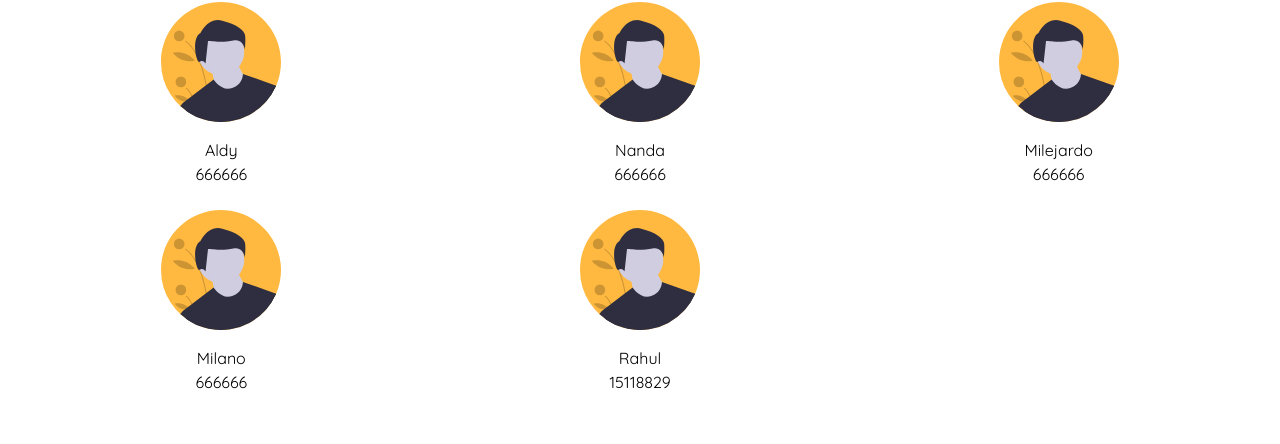
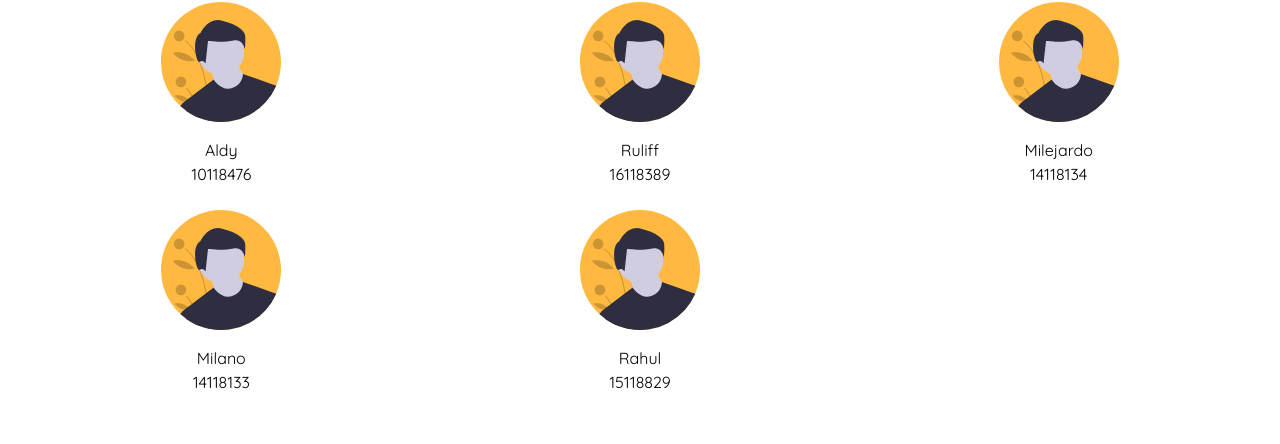
Before and after one commit to rahulsya/gocooking, a React (Create React App) app: page /about in a window 1280 px wide. Shown: the part 246-690 px from the top of the page. Built offline with nearby package versions, Linux system fonts and the light colour scheme; no server answers.

Commit message:
Update About.js

```diff
--- a/src/page/About.js
+++ b/src/page/About.js
@@ -8,19 +8,19 @@ import {ReactComponent as Member} from '../assets/images/user.svg'
 const members=[
     {
         nama:'Aldy',
-        npm:666666
+        npm:10118476
     },
     {
-        nama:'Nanda',
-        npm:666666
+        nama:'Ruliff',
+        npm:16118389
     },
     {
         nama:'Milejardo',
-        npm:666666
+        npm:14118134
     },
     {
         nama:'Milano',
-        npm:666666
+        npm:14118133
     },
     {
         nama:'Rahul',
```
